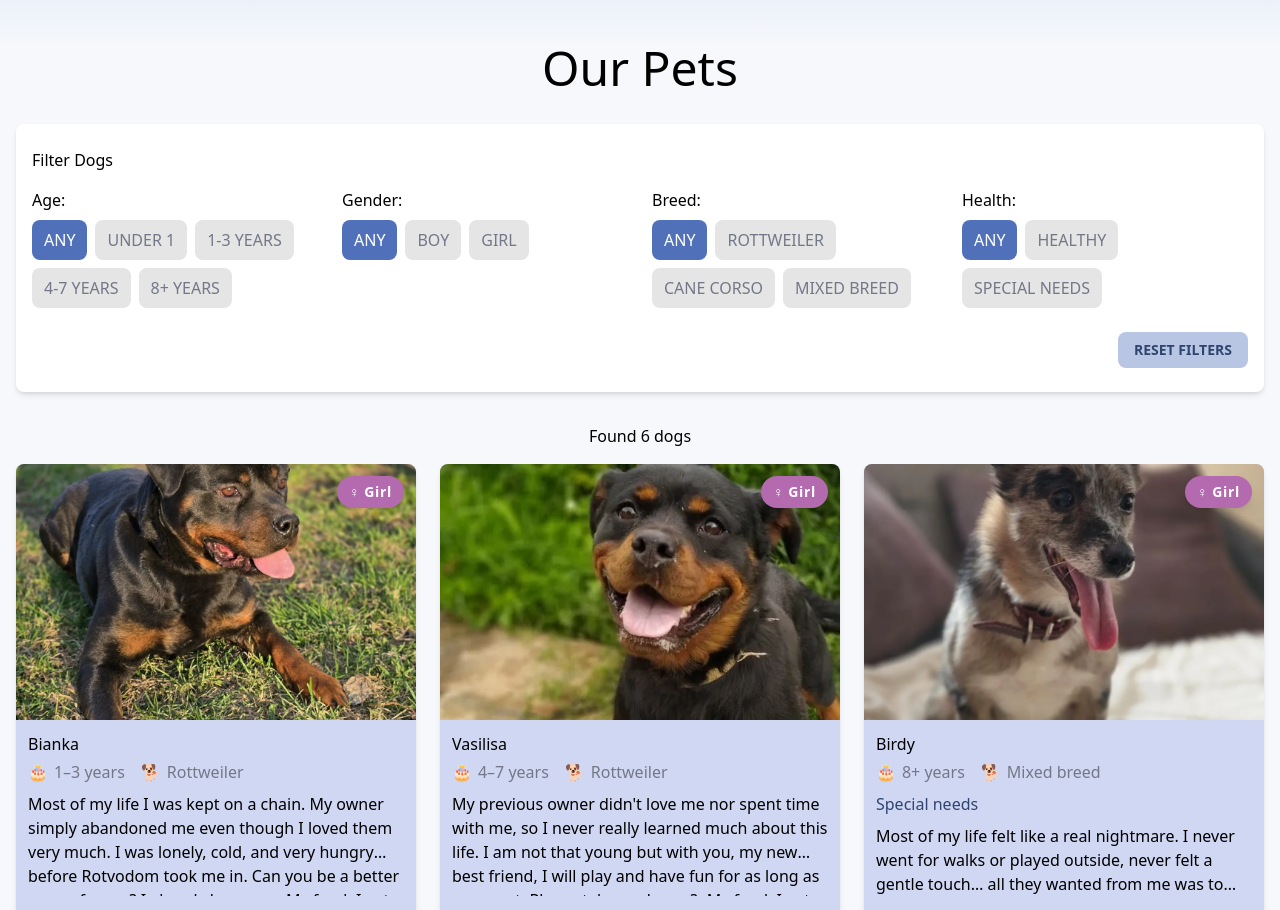
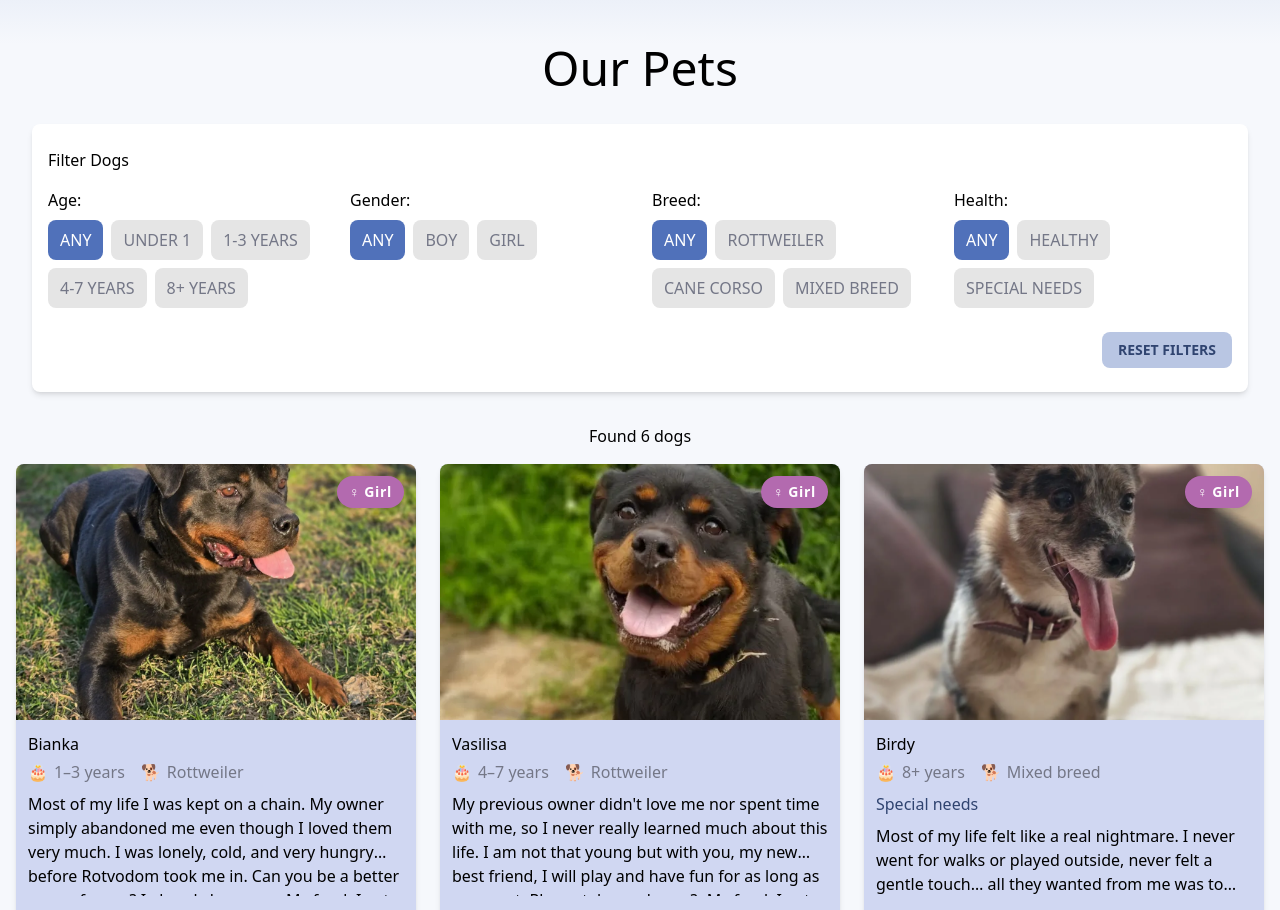
Before and after one commit to bavayra/dog-shelter, a React (Vite) app: page / in a window 1280 px wide. Shown: the part 780-1690 px from the top of the page. Built offline with nearby package versions, Linux system fonts and the light colour scheme.

Commit message:
style: minor margin corrections for the filter group

```diff
--- a/src/features/DogFilters.tsx
+++ b/src/features/DogFilters.tsx
@@ -52,7 +52,7 @@ const DogFilters = ({
 
   return (
     <section
-      className="mb-8 rounded-lg bg-white px-4 py-6 shadow-md"
+      className="mb-8 rounded-lg bg-white px-4 py-6 shadow-md sm:mx-4"
       aria-label="Filter dogs by age, gender, breed, and health"
     >
       <div className="mb-4">
```
